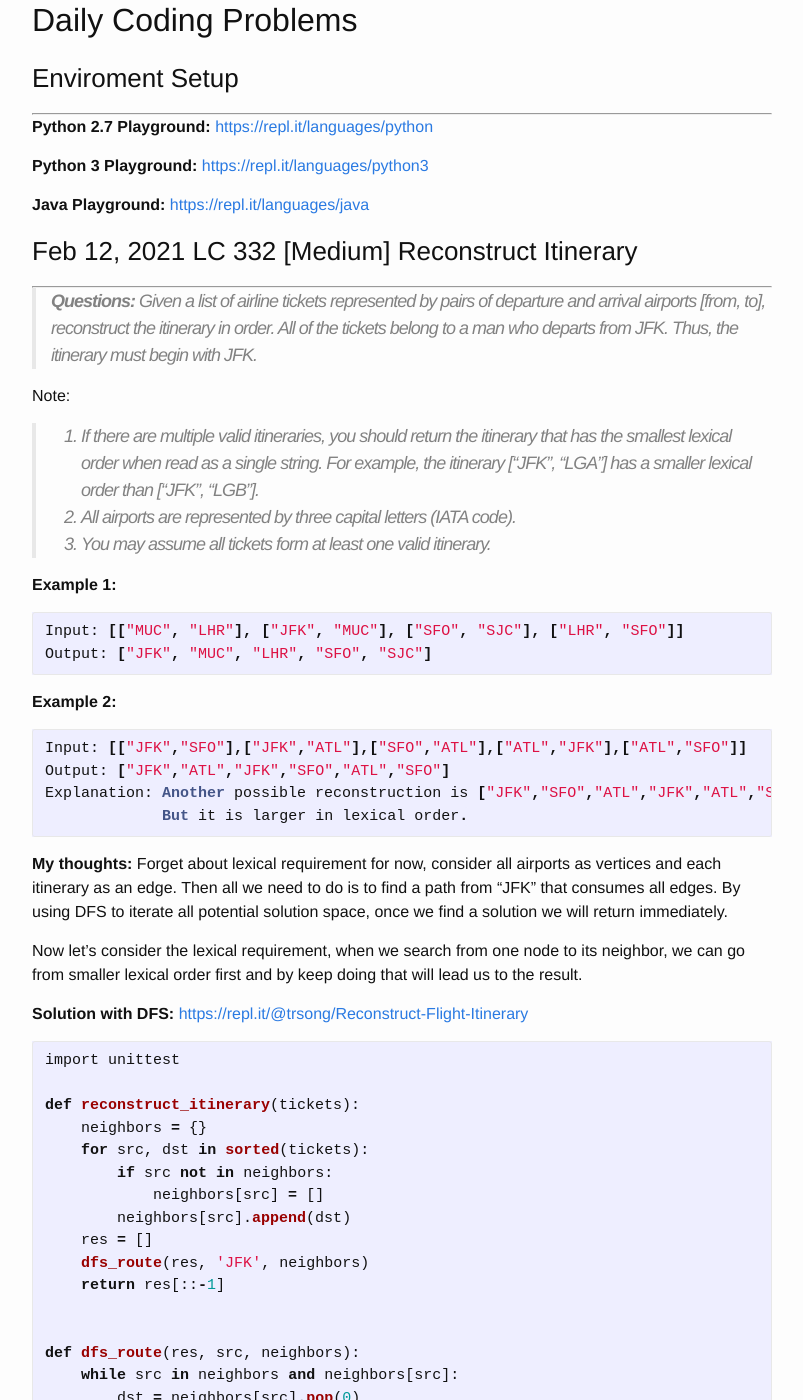
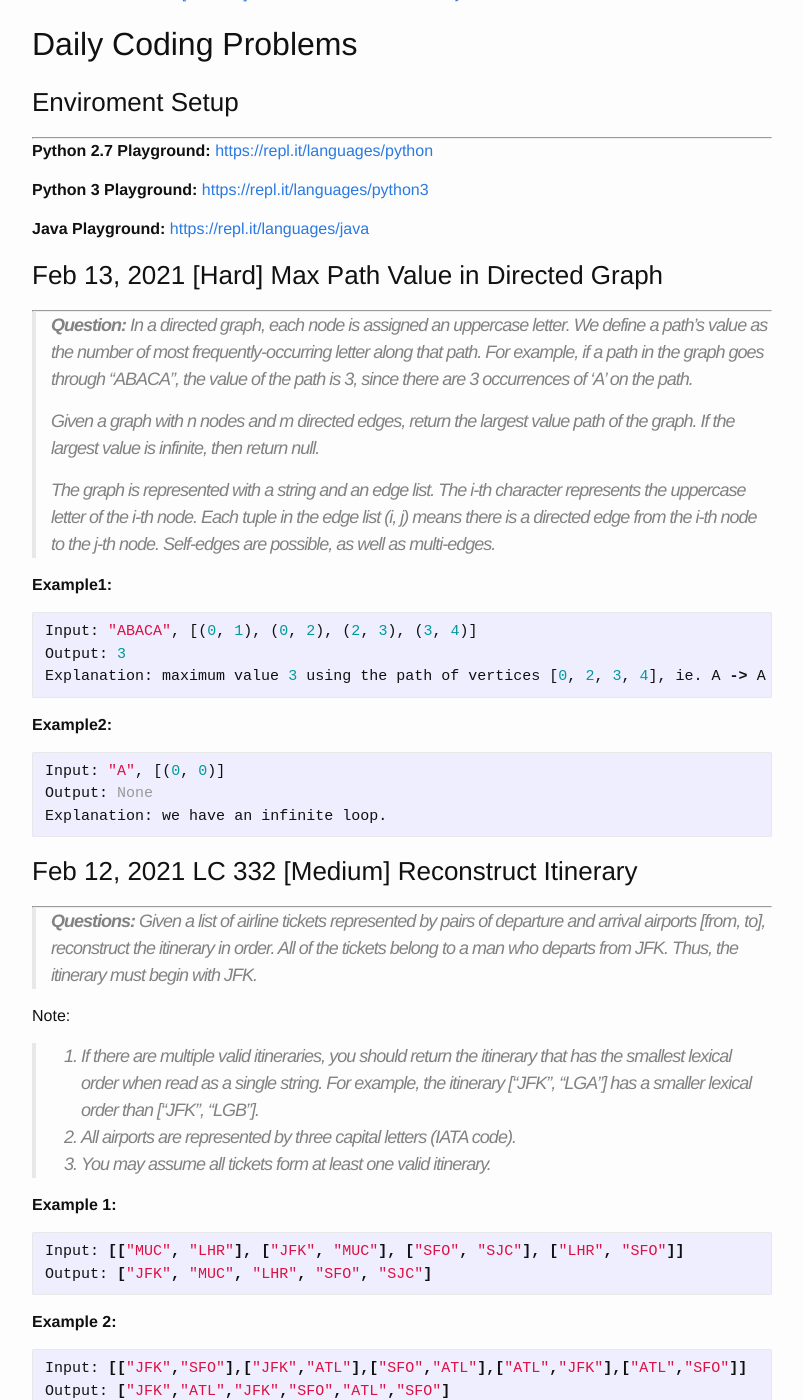
Before and after one commit to trsong/trsong.github.io, a Jekyll site: the page built from _posts/2021-02-01-DailyQuestionsFeb.md, in a window 1280 px wide and 1400 px high, scrolled down 555 px. Shown: the whole window, without its empty margins (238-1041 px from the left). Built offline with Jekyll 4.4.1, drawn with Linux system fonts in a browser that asks for light colours; some of the changed text lies outside the part shown.

Commit message:
Add Feb 13 question

````diff
--- a/_posts/2021-02-01-DailyQuestionsFeb.md
+++ b/_posts/2021-02-01-DailyQuestionsFeb.md
@@ -18,6 +18,28 @@ categories: Python/Java
 
 **Java Playground:** [https://repl.it/languages/java](https://repl.it/languages/java)
 
+
+### Feb 13, 2021 \[Hard\] Max Path Value in Directed Graph
+---
+> **Question:** In a directed graph, each node is assigned an uppercase letter. We define a path's value as the number of most frequently-occurring letter along that path. For example, if a path in the graph goes through "ABACA", the value of the path is 3, since there are 3 occurrences of 'A' on the path.
+>
+> Given a graph with n nodes and m directed edges, return the largest value path of the graph. If the largest value is infinite, then return null.
+>
+> The graph is represented with a string and an edge list. The i-th character represents the uppercase letter of the i-th node. Each tuple in the edge list (i, j) means there is a directed edge from the i-th node to the j-th node. Self-edges are possible, as well as multi-edges.
+
+**Example1:**
+```py
+Input: "ABACA", [(0, 1), (0, 2), (2, 3), (3, 4)]
+Output: 3
+Explanation: maximum value 3 using the path of vertices [0, 2, 3, 4], ie. A -> A -> C -> A.
+```
+
+**Example2:**
+```py
+Input: "A", [(0, 0)]
+Output: None
+Explanation: we have an infinite loop.
+```
 
 
 ### Feb 12, 2021 LC 332 \[Medium\] Reconstruct Itinerary
````
